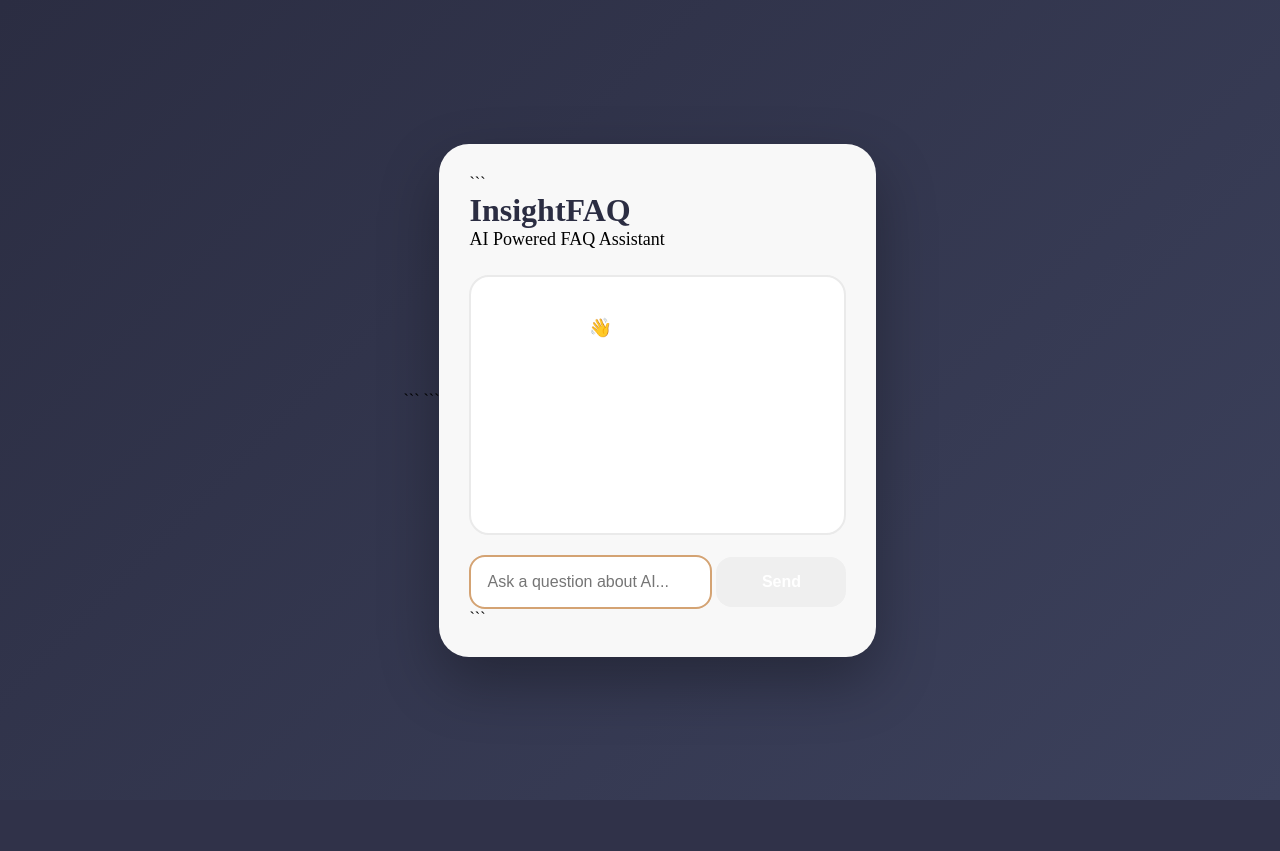
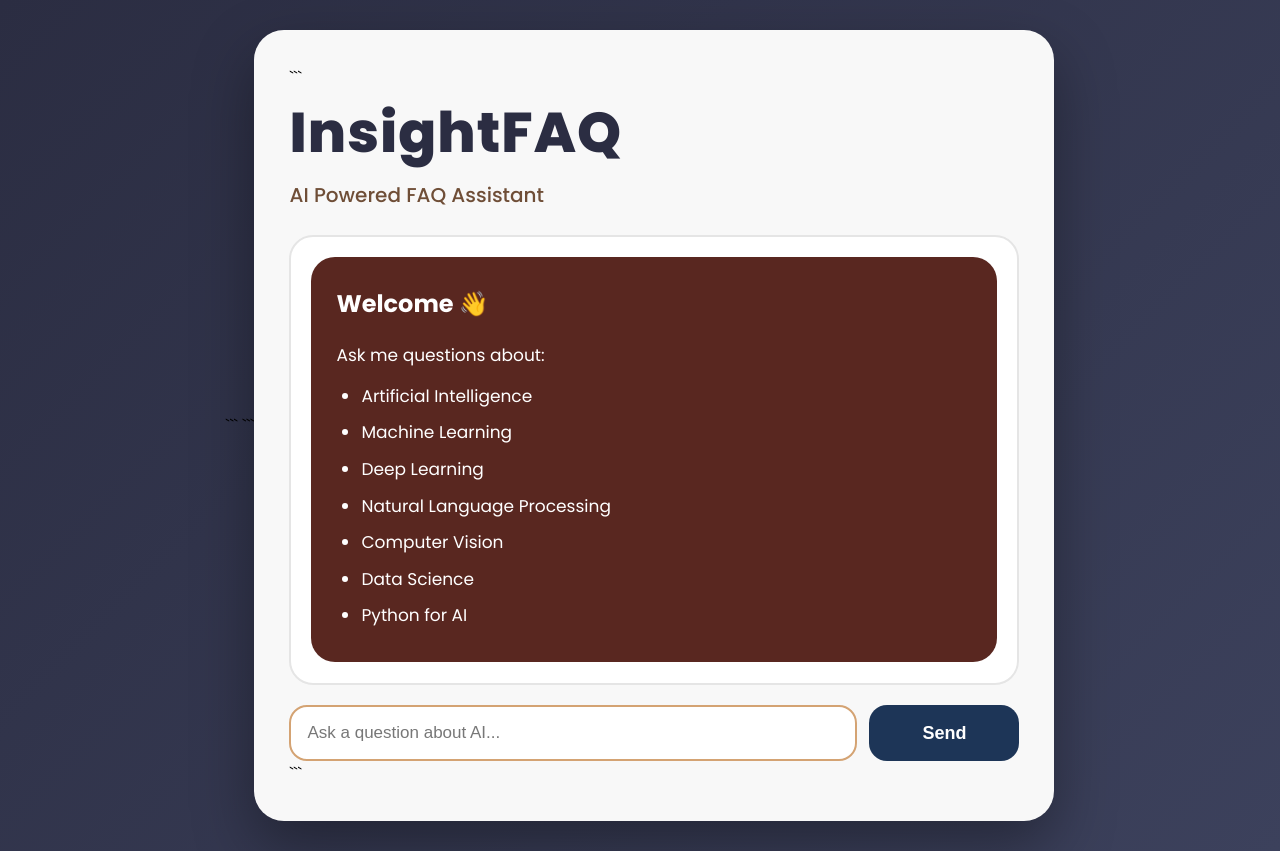
Before and after one commit to mashigasri1777/CodeAlpha_FAQ_Chatbot, a Flask app: page / in a window 1280 px wide. Before the commit the page ends 800 px from the top, so only its background shows below. Run offline with Flask 3, Linux system fonts and the light colour scheme.

Commit message:
Update style.css

````diff
--- a/static/css/style.css
+++ b/static/css/style.css
@@ -8,7 +8,6 @@ box-sizing:border-box;
 
 body{
 
-```
     font-family:'Poppins',sans-serif;
 
     min-height:100vh;
@@ -24,13 +23,10 @@ justify-content:center;
     align-items:center;
 
     padding:30px;
-```
-
 }
 
 .chat-card{
 
-```
     width:100%;
     max-width:800px;
 
@@ -38,59 +34,51 @@ background:#F8F8F8;
 
     border-radius:30px;
 
-padding:30px;
+    padding:35px;
 
-box-shadow:0 25px 60px rgba(0,0,0,0.3);
-```
-
+    box-shadow:0 25px 60px rgba(0,0,0,0.35);
 }
 
 .chat-header{
 
-```
-text-align:center;
-
     margin-bottom:25px;
-```
-
 }
 
 .chat-header h1{
 
-```
-font-size:52px;
+    font-size:56px;
 
     font-weight:800;
 
     color:#2B2D42;
-```
 
+    letter-spacing:1px;
+
+    margin-bottom:5px;
 }
 
 .chat-header p{
 
-```
+    font-size:20px;
+
     color:#6F4E37;
 
-font-size:18px;
-```
-
+    font-weight:500;
 }
 
 .chat-box{
 
-```
-height:500px;
+    height:450px;
 
     overflow-y:auto;
 
-background:white;
+    background:#FFFFFF;
 
-border-radius:20px;
+    border:2px solid #E5E5E5;
+
+    border-radius:24px;
 
     padding:20px;
-
-border:2px solid #EAEAEA;
 
     margin-bottom:20px;
 
@@ -99,37 +87,55 @@ display:flex;
     flex-direction:column;
 
     gap:15px;
-```
-
 }
 
 .welcome-box{
 
-```
     background:#592720;
 
-color:white;
+    color:#FFFFFF;
 
-padding:20px;
+    padding:25px;
 
-border-radius:18px;
-```
+    border-radius:24px;
 
+    line-height:1.8;
+}
+
+.welcome-box h3{
+
+    font-size:24px;
+
+    color:#FFFFFF;
+
+    margin-bottom:15px;
+}
+
+.welcome-box p{
+
+    font-size:17px;
+
+    color:#FFFFFF;
+
+    margin-bottom:10px;
 }
 
 .welcome-box ul{
 
-```
-margin-left:20px;
+    margin-left:25px;
+}
 
-margin-top:10px;
-```
+.welcome-box li{
 
+    color:#FFFFFF;
+
+    font-size:17px;
+
+    margin-bottom:6px;
 }
 
 .user-message{
 
-```
     align-self:flex-end;
 
     background:#D4A373;
@@ -141,119 +147,125 @@ padding:14px 18px;
     border-radius:18px;
 
     max-width:75%;
-```
 
+    word-wrap:break-word;
+
+    font-size:16px;
 }
 
 .bot-message{
 
-```
     align-self:flex-start;
 
-background:#592720;
+    background:#6F4E37;
 
-color:white;
+    color:#FFFFFF;
 
     padding:14px 18px;
 
     border-radius:18px;
 
     max-width:75%;
-```
 
+    word-wrap:break-word;
+
+    font-size:16px;
 }
 
 .input-area{
 
-```
     display:flex;
 
     gap:12px;
-```
-
 }
 
 .input-area input{
 
-```
     flex:1;
 
     padding:16px;
 
     border:2px solid #D4A373;
 
-border-radius:16px;
+    border-radius:18px;
 
-font-size:16px;
+    font-size:17px;
 
     outline:none;
-```
 
+    background:#FFFFFF;
+
+    color:#2B2D42;
+}
+
+.input-area input::placeholder{
+
+    color:#777;
 }
 
 .input-area input:focus{
 
-```
     border-color:#1D3557;
-```
-
 }
 
 .send-btn{
 
-```
     background:#1D3557;
 
     color:#FFFFFF;
 
     border:none;
 
-border-radius:16px;
+    border-radius:18px;
 
-padding:16px 30px;
+    padding:16px 32px;
+
+    min-width:150px;
+
+    font-size:18px;
+
+    font-weight:700;
 
     cursor:pointer;
 
-font-size:16px;
+    opacity:1;
 
-font-weight:700;
-
-min-width:130px;
-
-transition:0.3s;
-```
-
+    transition:all 0.3s ease;
 }
 
 .send-btn:hover{
 
-```
     background:#274C77;
-```
 
+    transform:translateY(-2px);
+}
+
+.send-btn:active{
+
+    transform:translateY(0);
 }
 
 ::-webkit-scrollbar{
 
-```
     width:8px;
-```
+}
 
+::-webkit-scrollbar-track{
+
+    background:#EEEEEE;
+
+    border-radius:20px;
 }
 
 ::-webkit-scrollbar-thumb{
 
-```
     background:#8D99AE;
 
     border-radius:20px;
-```
-
 }
 
 @media(max-width:768px){
 
-```
     .chat-card{
 
         padding:20px;
@@ -261,7 +273,17 @@ border-radius:20px;
 
     .chat-header h1{
 
-    font-size:40px;
+        font-size:42px;
+    }
+
+    .chat-header p{
+
+        font-size:16px;
+    }
+
+    .chat-box{
+
+        height:400px;
     }
 
     .input-area{
@@ -273,6 +295,4 @@ border-radius:20px;
 
         width:100%;
     }
-```
-
 }
````
Lines whose indentation alone changed are shown as unchanged.
